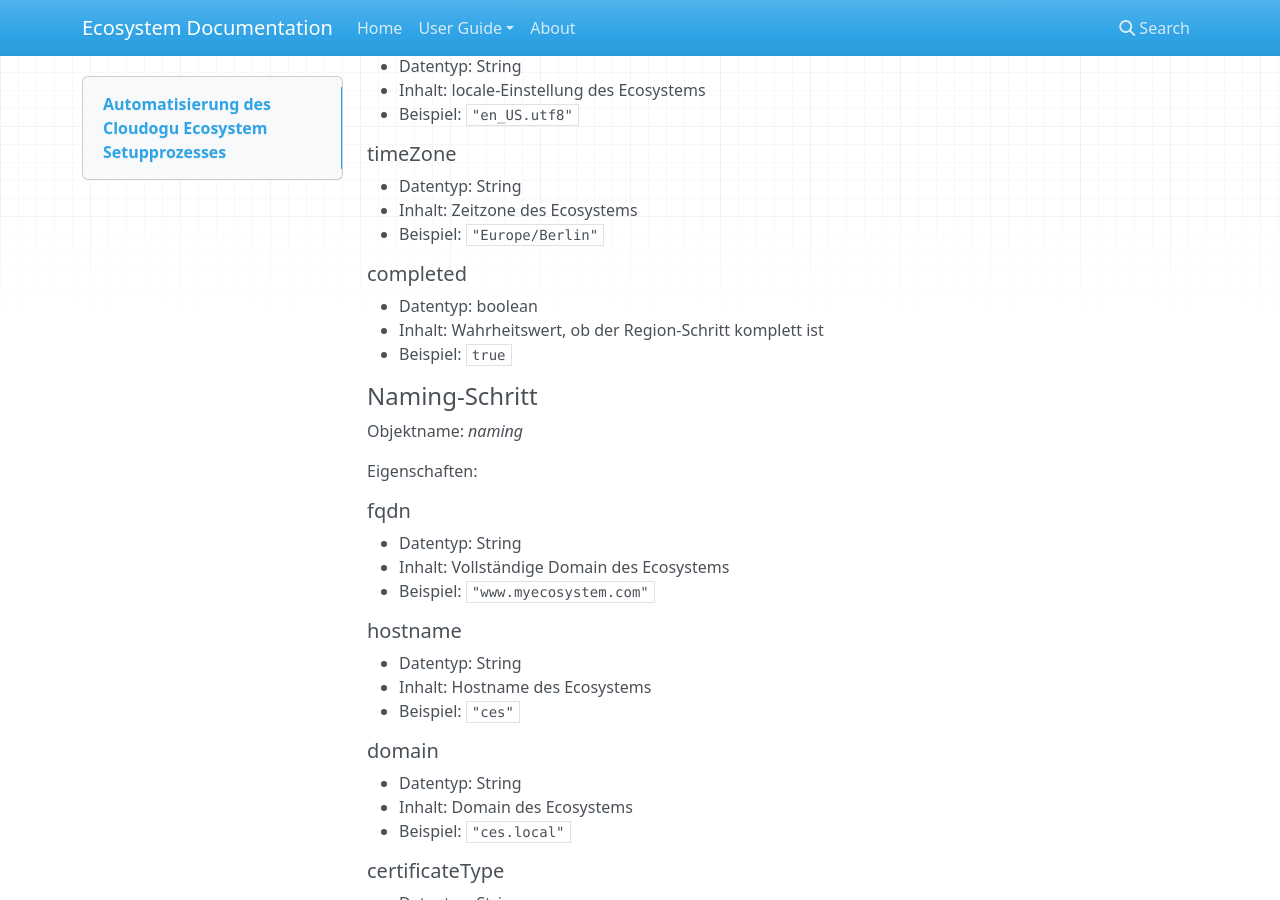
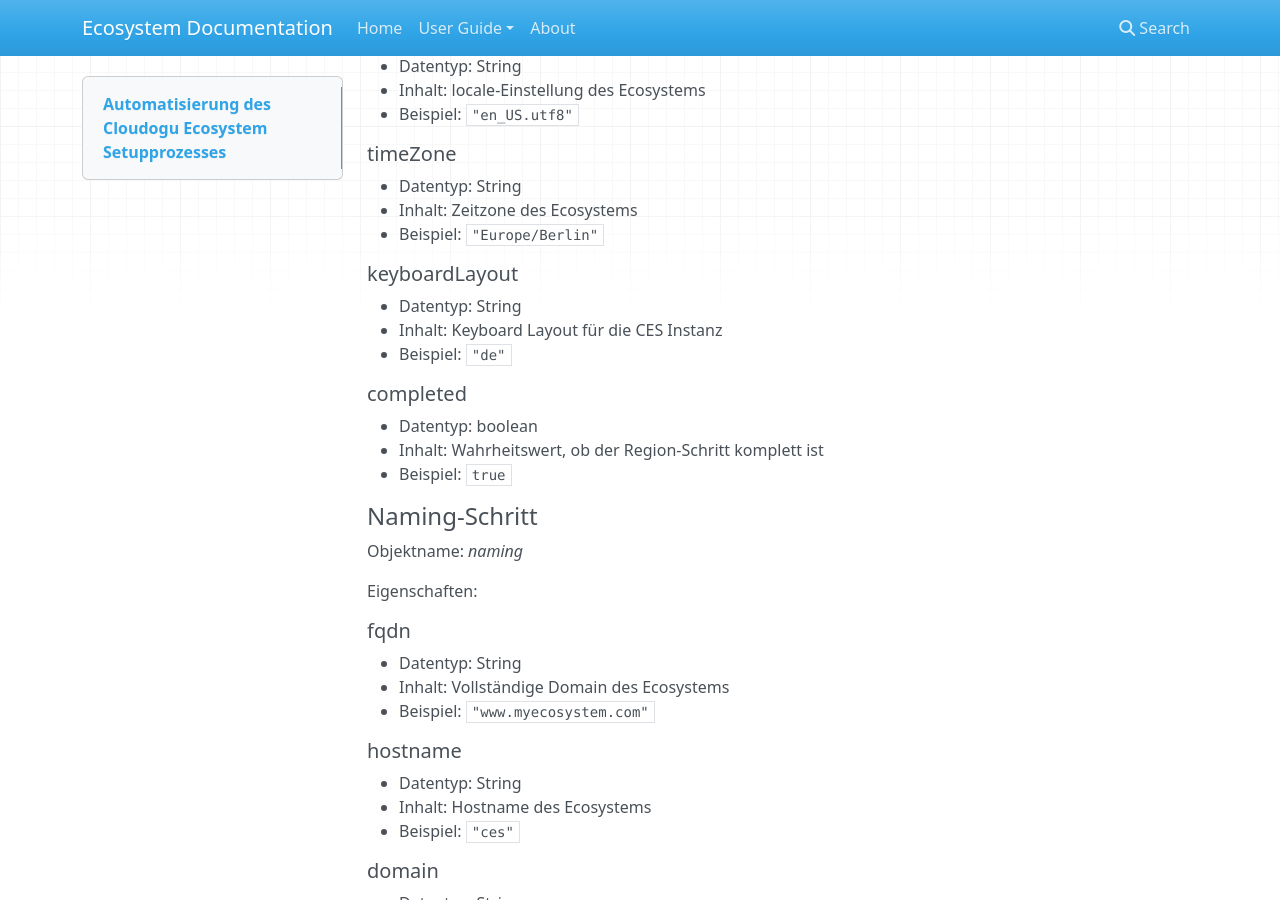
Before and after one commit to cloudogu/ecosystem, an MkDocs documentation site: the page built from docs/docs/user-guide/setup-json_de.md, in a window 1280 px wide and 900 px high, scrolled down 1077 px. Built offline with MkDocs 1.6.1, drawn with Linux system fonts in a browser that asks for light colours; nearby versions of some CDN libraries; old or Windows-style settings are respelled for this version of MkDocs.

Commit message:
keyboardLayout variable explanation added

```diff
--- a/docs/docs/user-guide/setup-json_de.md
+++ b/docs/docs/user-guide/setup-json_de.md
@@ -44,6 +44,13 @@ Eigenschaften:
 * Datentyp: String
 * Inhalt: Zeitzone des Ecosystems
 * Beispiel: ``"Europe/Berlin"``
+
+
+##### keyboardLayout
+* Datentyp: String
+* Inhalt: Keyboard Layout für die CES Instanz
+* Beispiel: ``"de"``
+
 
 ##### completed
 * Datentyp: boolean
```
